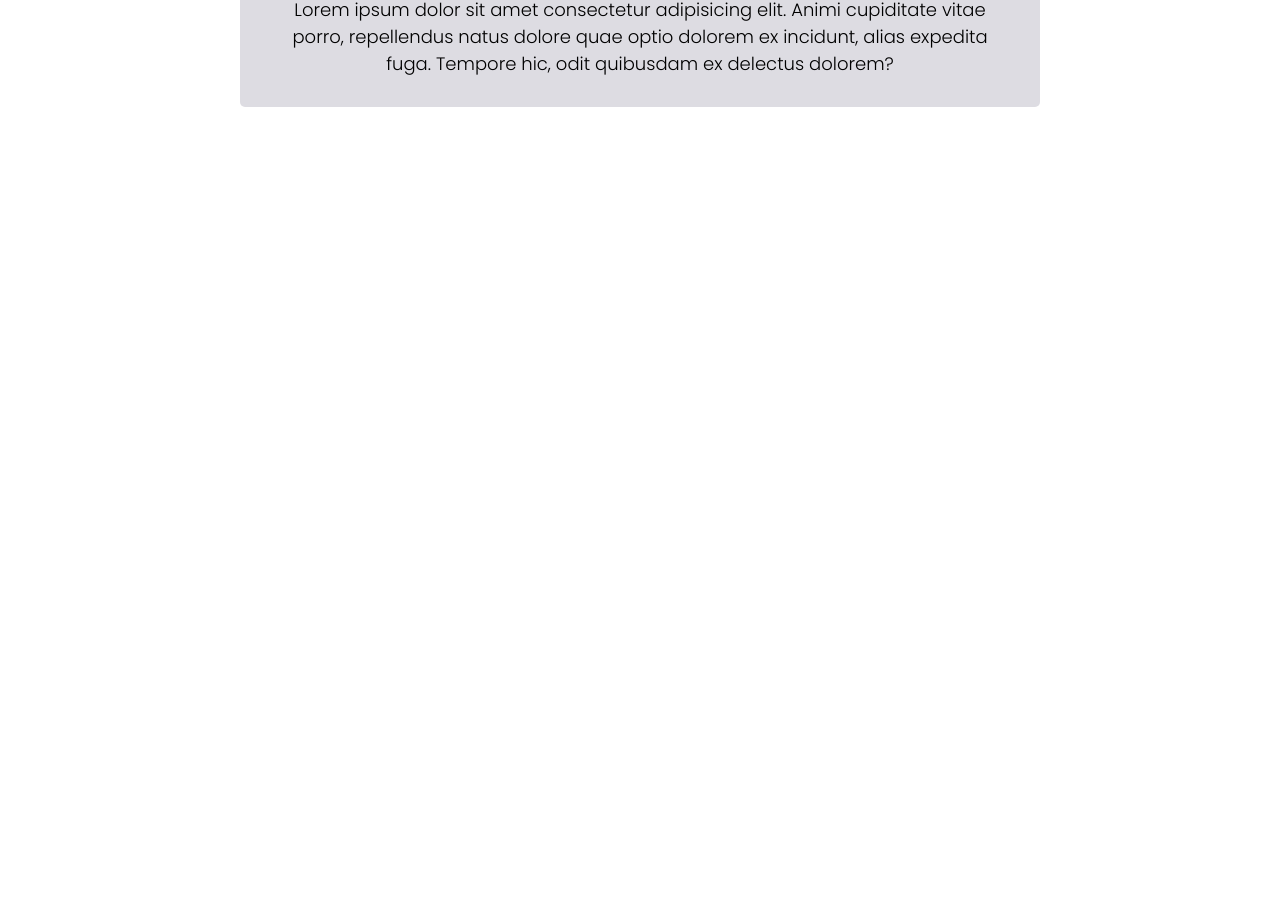
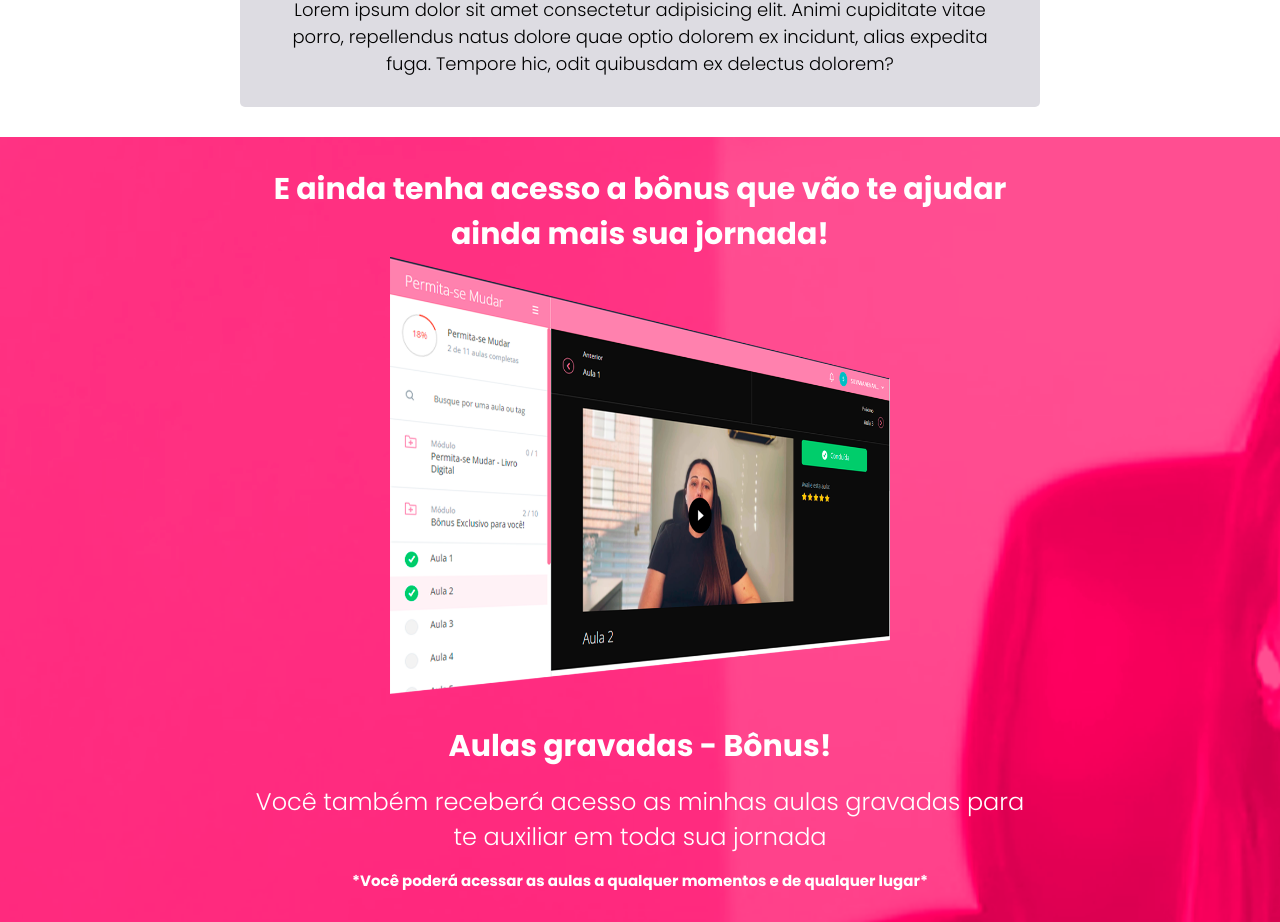
Before and after one commit to gabrieldiasss/permitasemudar, a Next.js app: page / in a window 1280 px wide. Shown: the part 4152-5074 px from the top of the page. Before the commit the page ends 4289 px from the top, so only its background shows below. Built offline with nearby package versions, Linux system fonts and the light colour scheme.

Commit message:
section 6

```diff
--- a/src/components/Section4/styles.ts
+++ b/src/components/Section4/styles.ts
@@ -9,6 +9,7 @@ export const Content = styled.div`
     text-align: center;
     max-width: 800px;
     margin: 0 auto;
+    width: 90%;
 
     h1 {
         font-size: 2rem;
@@ -24,6 +25,10 @@ export const BoxGrid = styled.div`
     grid-template-columns: repeat(2, 1fr);
     grid-gap: 2rem;
 
+    @media(max-width: 900px) {
+        grid-template-columns: 1fr;
+    }
+
     div {
         background-color: var(--gray-300);
         padding: 2rem;
--- a/src/components/Section5/styles.ts
+++ b/src/components/Section5/styles.ts
@@ -9,6 +9,7 @@ export const Content = styled.div`
     text-align: center;
     max-width: 800px;
     margin: 0 auto;
+    width: 90%;
 
     h1 {
         font-size: 2rem;
--- /dev/null
+++ b/src/components/Section6/index.tsx
@@ -0,0 +1,20 @@
+import { Container, Content } from './styles'
+
+export default function Section6() {
+
+    return (
+        <Container>
+            <Content>
+                <h1>E ainda tenha acesso a bônus que vão te ajudar ainda mais sua jornada!</h1>
+
+                <img src="images/AREA DE MEMBROS.png" alt="Área de Membros" />
+
+                <strong>Aulas gravadas - Bônus!</strong>
+
+                <p>Você também receberá acesso as minhas aulas gravadas para te auxiliar em toda sua jornada</p>
+
+                <b>*Você poderá acessar as aulas a qualquer momentos e de qualquer lugar*</b>
+            </Content>
+        </Container>
+    )
+}
--- /dev/null
+++ b/src/components/Section6/styles.ts
@@ -0,0 +1,47 @@
+import styled from "styled-components";
+
+export const Container = styled.section`
+    background-image: url('images/IMAGEM ROSA DE FUNDO 3.png');
+    padding: 2rem 0;
+`
+
+export const Content = styled.div`
+
+    color: #fff;
+
+    display: flex;
+    align-items: center;
+    flex-direction: column;
+
+    text-align: center;
+    max-width: 800px;
+    margin: 0 auto;
+    width: 90%;
+
+    h1 {
+        font-size: 2rem;
+    }
+
+    img {
+        width: 500px;
+
+        @media(max-width: 700px) {
+            width: 400px;
+        }
+
+        @media(max-width: 425px) {
+            width: 250px;
+        }
+    }
+
+    strong {
+        font-size: 2rem;
+        margin-top: 2rem;
+    }
+
+    p {
+        margin: 1rem;
+        font-size: 1.6rem;
+    }
+
+`
--- a/src/pages/index.tsx
+++ b/src/pages/index.tsx
@@ -6,6 +6,7 @@ import Section2 from '../components/Section2'
 import Section3 from '../components/Section3'
 import Section4 from '../components/Section4'
 import Section5 from '../components/Section5'
+import Section6 from '../components/Section6'
 
 export default function Home() {
 
@@ -24,6 +25,7 @@ export default function Home() {
                 <Section3 />
                 <Section4 />
                 <Section5 />
+                <Section6 />
             </main>
         </>
     )
```
Also changed, not shown: src/components/Section7/index.tsx (added, +19 -0 lines), src/components/Section7/styles.ts (added).
